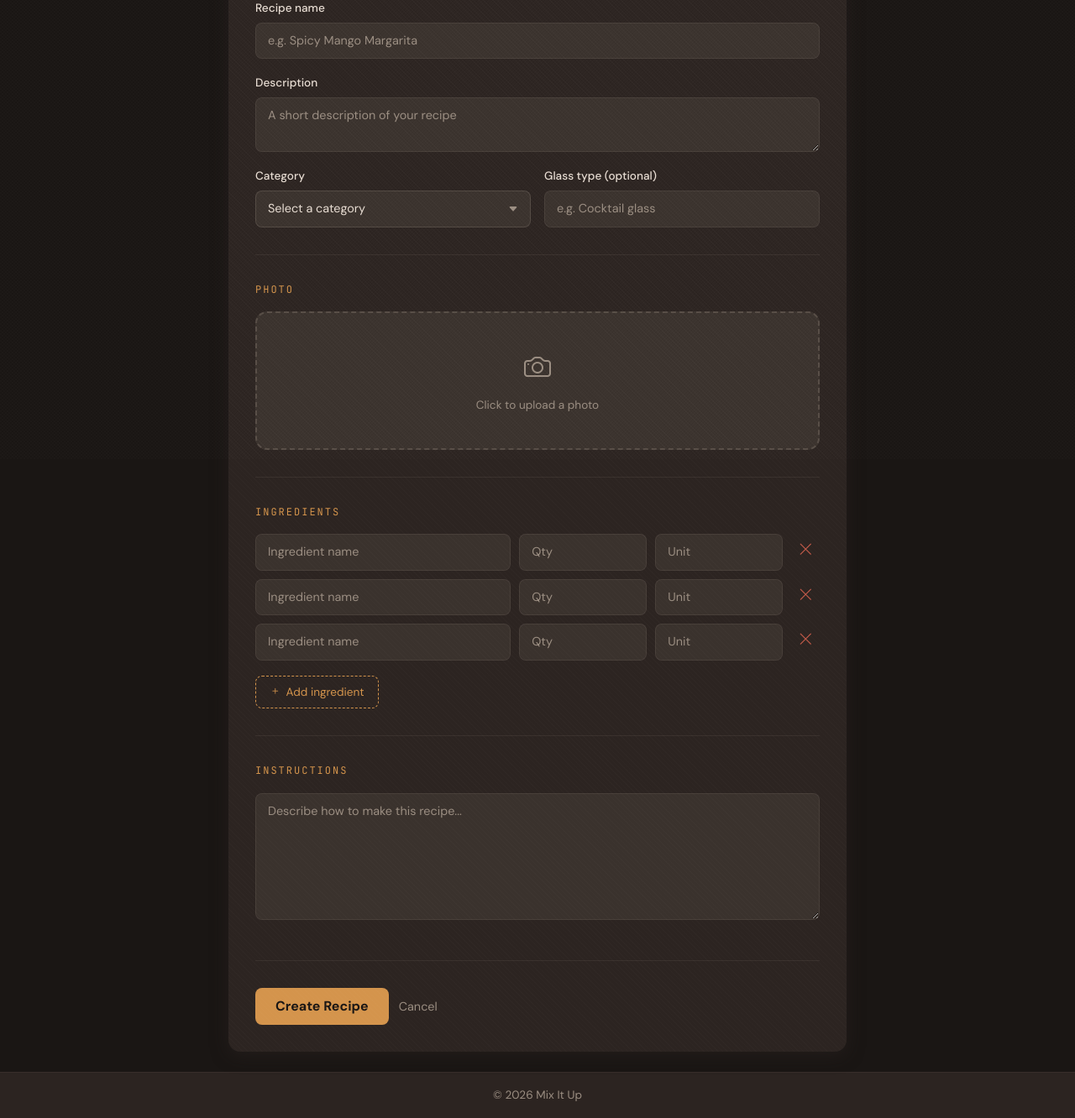
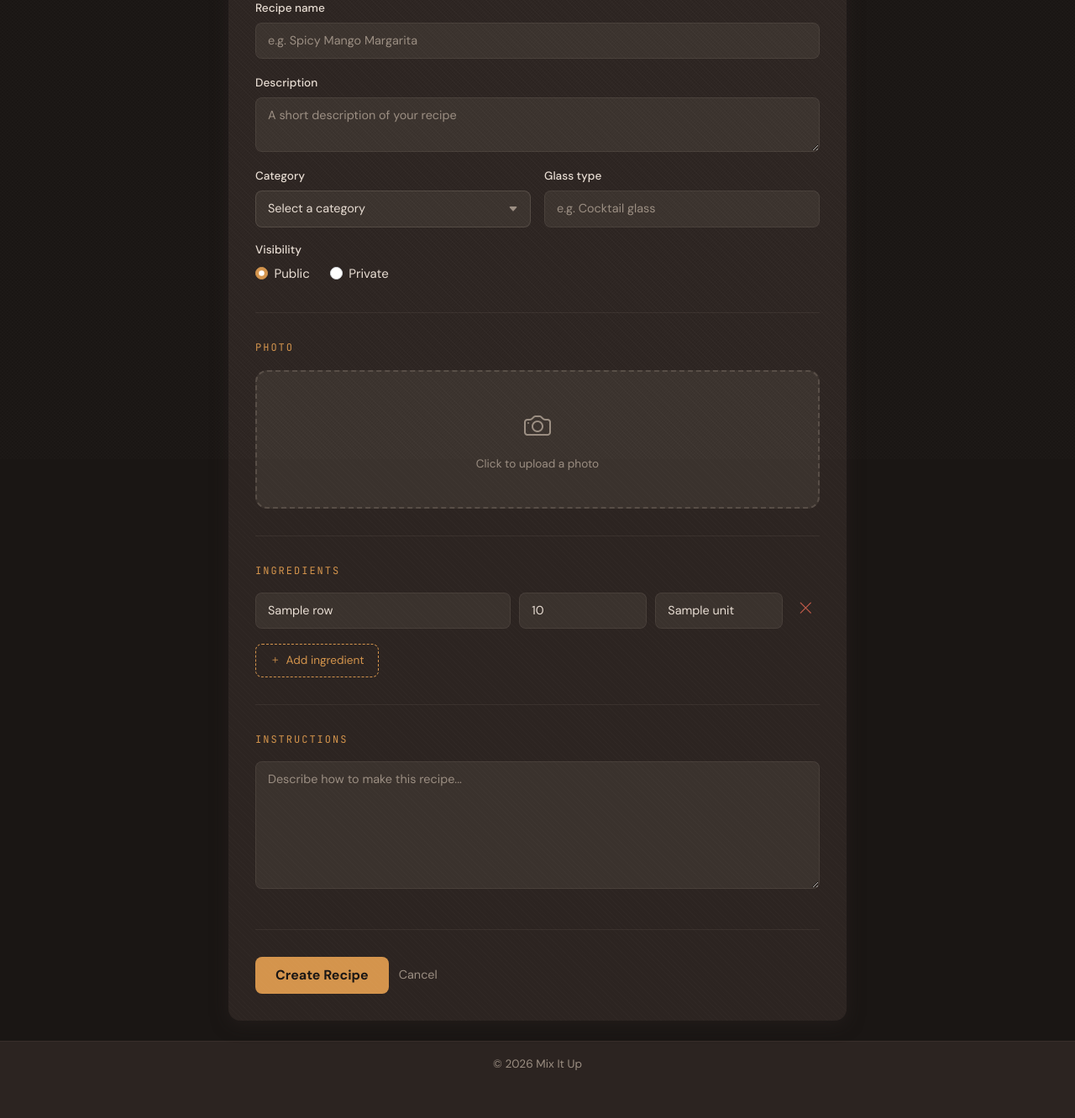
Before and after one commit to mangomaza/CITS5505-Group-Project, a Flask app: template app/templates/create_recipe.html in a window 1280 px wide. Shown: the part 253-1585 px from the top of the page at 84% size. After the commit the page ends 1528 px from the top, so only its background shows below. Run offline with Flask 3, Linux system fonts and the light colour scheme; tables that the repository leaves empty hold one stand-in row (values such as "Sample post"); the template is opened without the code that fills it: values that come from a table or form of the project are taken from there, most other values are stand-ins (such as "Sample title", 1, 10 or a date in 2020); some libraries are stand-ins or nearby versions.

Commit message:
Connect create recipe UI to form data and uploaded images

```diff
--- /dev/null
+++ b/app/static/js/create_recipe.js
@@ -0,0 +1,68 @@
+document.addEventListener('DOMContentLoaded', function () {
+  var uploadArea = document.getElementById('uploadArea');
+  var imageInput = document.getElementById('recipeImage');
+  var imagePreview = document.getElementById('imagePreview');
+  var uploadPlaceholder = uploadArea ? uploadArea.querySelector('.upload-placeholder') : null;
+  var ingredientList = document.getElementById('ingredientList');
+  var addIngredientBtn = document.getElementById('addIngredient');
+
+  function updateImagePreview(file) {
+    if (!file || !imagePreview || !uploadPlaceholder) {
+      return;
+    }
+
+    var reader = new FileReader();
+    reader.onload = function (event) {
+      imagePreview.src = event.target.result;
+      imagePreview.style.display = 'block';
+      uploadPlaceholder.style.display = 'none';
+    };
+    reader.readAsDataURL(file);
+  }
+
+  function buildIngredientRow() {
+    var row = document.createElement('div');
+    row.className = 'ingredient-row';
+    row.innerHTML = [
+      '<input type="text" class="form-control" name="ingredient_name" placeholder="Ingredient name">',
+      '<input type="text" class="form-control" name="ingredient_quantity" placeholder="Qty">',
+      '<input type="text" class="form-control" name="ingredient_unit" placeholder="Unit">',
+      '<button type="button" class="btn-remove" title="Remove"><i class="bi bi-x-lg"></i></button>',
+    ].join('');
+    return row;
+  }
+
+  if (uploadArea && imageInput) {
+    uploadArea.addEventListener('click', function () {
+      imageInput.click();
+    });
+
+    imageInput.addEventListener('change', function () {
+      if (imageInput.files && imageInput.files[0]) {
+        updateImagePreview(imageInput.files[0]);
+      }
+    });
+  }
+
+  if (addIngredientBtn && ingredientList) {
+    addIngredientBtn.addEventListener('click', function () {
+      ingredientList.appendChild(buildIngredientRow());
+    });
+
+    ingredientList.addEventListener('click', function (event) {
+      var removeButton = event.target.closest('.btn-remove');
+      if (!removeButton) {
+        return;
+      }
+
+      var row = removeButton.closest('.ingredient-row');
+      if (row) {
+        row.remove();
+      }
+
+      if (!ingredientList.querySelector('.ingredient-row')) {
+        ingredientList.appendChild(buildIngredientRow());
+      }
+    });
+  }
+});
--- a/app/templates/create_recipe.html
+++ b/app/templates/create_recipe.html
@@ -4,6 +4,10 @@
 
 {% block extra_css %}
   <link rel="stylesheet" href="{{ url_for('static', filename='css/create_recipe.css') }}">
+{% endblock %}
+
+{% block extra_js %}
+  <script src="{{ url_for('static', filename='js/create_recipe.js') }}"></script>
 {% endblock %}
 
 {% block content %}
@@ -14,32 +18,72 @@
         <h1 class="mb-4">Create a recipe</h1>
 
         <div class="form-card create-form">
-          <form>
+          <form method="post" action="{{ url_for('main.create_recipe') }}" enctype="multipart/form-data" novalidate>
+            {{ form.hidden_tag() }}
 
             <!-- Basic Info -->
             <div class="form-section">
               <div class="section-title">Basic info</div>
               <div class="mb-3">
-                <label for="recipeName" class="form-label">Recipe name</label>
-                <input type="text" class="form-control" id="recipeName" placeholder="e.g. Spicy Mango Margarita" required>
+                {{ form.name.label(class="form-label") }}
+                {{ form.name(
+                  class="form-control" + (" is-invalid" if form.name.errors else ""),
+                  id="recipeName",
+                  placeholder="e.g. Spicy Mango Margarita",
+                  required=True
+                ) }}
+                {% for error in form.name.errors %}
+                  <div class="invalid-feedback">{{ error }}</div>
+                {% endfor %}
               </div>
               <div class="mb-3">
-                <label for="recipeDesc" class="form-label">Description</label>
-                <textarea class="form-control" id="recipeDesc" rows="2" placeholder="A short description of your recipe"></textarea>
+                {{ form.description.label(class="form-label") }}
+                {{ form.description(
+                  class="form-control" + (" is-invalid" if form.description.errors else ""),
+                  id="recipeDesc",
+                  rows="2",
+                  placeholder="A short description of your recipe"
+                ) }}
+                {% for error in form.description.errors %}
+                  <div class="invalid-feedback">{{ error }}</div>
+                {% endfor %}
               </div>
               <div class="row g-3">
                 <div class="col-md-6">
-                  <label for="recipeCategory" class="form-label">Category</label>
-                  <select class="form-select" id="recipeCategory">
-                    <option value="">Select a category</option>
-                    <option value="cocktail">Cocktail</option>
-                    <option value="food">Food</option>
-                  </select>
+                  {{ form.category.label(class="form-label") }}
+                  {{ form.category(
+                    class="form-select" + (" is-invalid" if form.category.errors else ""),
+                    id="recipeCategory"
+                  ) }}
+                  {% for error in form.category.errors %}
+                    <div class="invalid-feedback">{{ error }}</div>
+                  {% endfor %}
                 </div>
                 <div class="col-md-6">
-                  <label for="recipeGlass" class="form-label">Glass type (optional)</label>
-                  <input type="text" class="form-control" id="recipeGlass" placeholder="e.g. Cocktail glass">
+                  {{ form.glass.label(class="form-label") }}
+                  {{ form.glass(
+                    class="form-control" + (" is-invalid" if form.glass.errors else ""),
+                    id="recipeGlass",
+                    placeholder="e.g. Cocktail glass"
+                  ) }}
+                  {% for error in form.glass.errors %}
+                    <div class="invalid-feedback">{{ error }}</div>
+                  {% endfor %}
                 </div>
+              </div>
+              <div class="mt-3">
+                <label class="form-label d-block">{{ form.visibility.label.text }}</label>
+                <div class="d-flex gap-4">
+                  {% for subfield in form.visibility %}
+                    <div class="form-check">
+                      {{ subfield(class="form-check-input", id=subfield.id) }}
+                      <label class="form-check-label" for="{{ subfield.id }}">{{ subfield.label.text }}</label>
+                    </div>
+                  {% endfor %}
+                </div>
+                {% for error in form.visibility.errors %}
+                  <div class="text-danger small mt-1">{{ error }}</div>
+                {% endfor %}
               </div>
             </div>
 
@@ -53,32 +97,28 @@
                 </div>
                 <img class="upload-preview" id="imagePreview" alt="Preview">
               </div>
-              <input type="file" id="recipeImage" accept="image/*" hidden>
+              {{ form.image(id="recipeImage", accept="image/*", hidden=True) }}
+              {% for error in form.image.errors %}
+                <div class="text-danger small mt-2">{{ error }}</div>
+              {% endfor %}
             </div>
 
             <!-- Ingredients -->
             <div class="form-section">
               <div class="section-title">Ingredients</div>
               <div id="ingredientList">
-                <div class="ingredient-row">
-                  <input type="text" class="form-control" placeholder="Ingredient name">
-                  <input type="text" class="form-control" placeholder="Qty">
-                  <input type="text" class="form-control" placeholder="Unit">
-                  <button type="button" class="btn-remove" title="Remove"><i class="bi bi-x-lg"></i></button>
-                </div>
-                <div class="ingredient-row">
-                  <input type="text" class="form-control" placeholder="Ingredient name">
-                  <input type="text" class="form-control" placeholder="Qty">
-                  <input type="text" class="form-control" placeholder="Unit">
-                  <button type="button" class="btn-remove" title="Remove"><i class="bi bi-x-lg"></i></button>
-                </div>
-                <div class="ingredient-row">
-                  <input type="text" class="form-control" placeholder="Ingredient name">
-                  <input type="text" class="form-control" placeholder="Qty">
-                  <input type="text" class="form-control" placeholder="Unit">
-                  <button type="button" class="btn-remove" title="Remove"><i class="bi bi-x-lg"></i></button>
-                </div>
+                {% for row in ingredient_rows %}
+                  <div class="ingredient-row">
+                    <input type="text" class="form-control" name="ingredient_name" placeholder="Ingredient name" value="{{ row.name if row.name is defined else row['name'] }}">
+                    <input type="text" class="form-control" name="ingredient_quantity" placeholder="Qty" value="{{ row.quantity if row.quantity is defined else row['quantity'] }}">
+                    <input type="text" class="form-control" name="ingredient_unit" placeholder="Unit" value="{{ row.unit if row.unit is defined else row['unit'] }}">
+                    <button type="button" class="btn-remove" title="Remove"><i class="bi bi-x-lg"></i></button>
+                  </div>
+                {% endfor %}
               </div>
+              {% if ingredient_error %}
+                <div class="text-danger small mt-2">{{ ingredient_error }}</div>
+              {% endif %}
               <button type="button" class="btn-add-ingredient mt-2" id="addIngredient">
                 <i class="bi bi-plus"></i> Add ingredient
               </button>
@@ -88,13 +128,20 @@
             <div class="form-section">
               <div class="section-title">Instructions</div>
               <div class="mb-3">
-                <textarea class="form-control" rows="6" placeholder="Describe how to make this recipe..."></textarea>
+                {{ form.instructions(
+                  class="form-control" + (" is-invalid" if form.instructions.errors else ""),
+                  rows="6",
+                  placeholder="Describe how to make this recipe..."
+                ) }}
+                {% for error in form.instructions.errors %}
+                  <div class="invalid-feedback">{{ error }}</div>
+                {% endfor %}
               </div>
             </div>
 
             <!-- Submit -->
             <div class="form-actions">
-              <button type="submit" class="btn btn-mix">Create Recipe</button>
+              {{ form.submit(class="btn btn-mix") }}
               <a href="{{ url_for('main.recipes') }}" class="cancel-link">Cancel</a>
             </div>
 
--- a/app/templates/recipe_detail.html
+++ b/app/templates/recipe_detail.html
@@ -15,7 +15,10 @@
 
     <!-- Hero Image -->
     <div class="detail-hero">
-      <img src="https://placehold.co/1200x480/f4efe7/6b513d?text={{ recipe.name|replace(' ', '+') }}" alt="{{ recipe.name }}">
+      <img
+        src="{% if recipe.image_data %}{{ url_for('main.recipe_image', recipe_id=recipe.id) }}{% else %}https://placehold.co/1200x480/f4efe7/6b513d?text={{ recipe.name|replace(' ', '+') }}{% endif %}"
+        alt="{{ recipe.name }}"
+      >
     </div>
 
     <div class="container">
```
